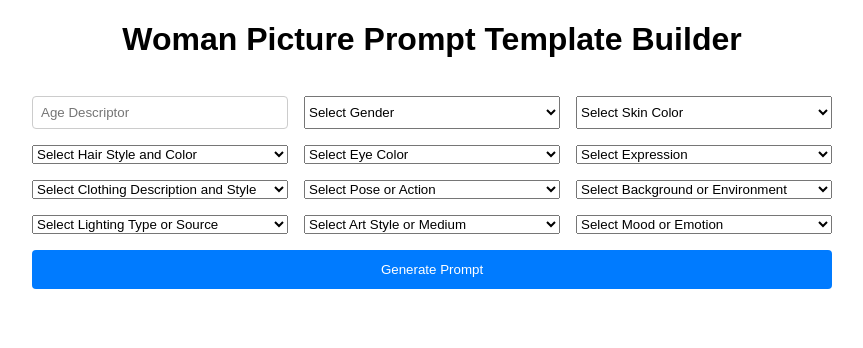
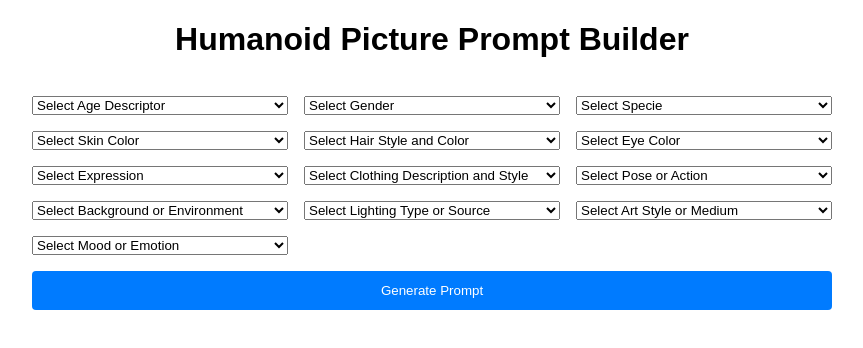
Before and after one commit to nicolasb-git/prompt-template-builder, a React (Create React App) app: page / in a window 1280 px wide. Shown: the top 348 px of the page, without its empty margins (208-1071 px from the left). Built offline with nearby package versions, Linux system fonts and the light colour scheme.

Commit message:
Update specie and age descriptor lists, add Neutral gender, and change title to 'Humanoid Picture Prompt Builder'

```diff
--- a/src/App.js
+++ b/src/App.js
@@ -5,6 +5,7 @@ function App() {
   const [formData, setFormData] = useState({
     ageDescriptor: '',
     gender: '',
+    specie: '',
     skinColor: '',
     hairStyleColor: '',
     eyeColor: '',
@@ -31,6 +32,7 @@ function App() {
     const {
       ageDescriptor,
       gender,
+      specie,
       skinColor,
       hairStyleColor,
       eyeColor,
@@ -43,7 +45,7 @@ function App() {
       moodEmotion,
     } = formData;
 
-    const prompt = `A ${ageDescriptor} ${gender} with ${skinColor} skin, ${hairStyleColor}, ${eyeColor} eyes with ${expression} expression, dressed in ${clothingDescriptionStyle}, ${poseOrAction}, set against ${backgroundEnvironment}, illuminated by ${lightingTypeSource}, in ${artStyleMedium}, evoking a sense of ${moodEmotion}.`;
+    const prompt = `A ${ageDescriptor} years old ${specie} ${gender} with ${skinColor} skin, ${hairStyleColor}, ${eyeColor} eyes with ${expression} expression, dressed in ${clothingDescriptionStyle}, ${poseOrAction}, set against ${backgroundEnvironment}, illuminated by ${lightingTypeSource}, in ${artStyleMedium}, evoking a sense of ${moodEmotion}.`;
     setGeneratedPrompt(prompt);
   };
 
@@ -53,15 +55,53 @@ function App() {
 
   return (
     <div className="App">
-      <h1>Woman Picture Prompt Template Builder</h1>
+      <h1>Humanoid Picture Prompt Builder</h1>
       <div className="form-container">
-        <input
-          type="text"
+        {/* Replace Age Descriptor input with a select list */}
+        <select
           name="ageDescriptor"
-          placeholder="Age Descriptor"
           value={formData.ageDescriptor}
           onChange={handleChange}
-        />
+        >
+          <option value="" disabled>
+            Select Age Descriptor
+          </option>
+          {[
+            "Young",
+            "Old",
+            "Elderly",
+            "Ancient",
+            "Aged",
+            "Youthful",
+            "Juvenile",
+            "Infantile",
+            "Adolescent",
+            "Mature",
+            "Middle-aged",
+            "Senior",
+            "New",
+            "Newborn",
+            "Recent",
+            "Prime (as in 'in their prime')",
+            "Timeless",
+            "Ageless",
+            "Prehistoric",
+            "Vintage",
+            "Antique",
+            "Modern",
+            "Contemporary",
+            "Medieval",
+            "Archaic",
+            "Primeval",
+            "Centenarian",
+            "Millennial",
+            "Geriatric",
+          ].map((age) => (
+            <option key={age} value={age}>
+              {age}
+            </option>
+          ))}
+        </select>
         <select
           name="gender"
           value={formData.gender}
@@ -73,9 +113,85 @@ function App() {
           {[
             "Male",
             "Female",
+            "Neutral",
           ].map((gender) => (
             <option key={gender} value={gender}>
               {gender}
+            </option>
+          ))}
+        </select>
+        <select
+          name="specie"
+          value={formData.specie}
+          onChange={handleChange}
+        >
+          <option value="" disabled>
+            Select Specie
+          </option>
+          {[
+            "Elves",
+            "Dwarves",
+            "Orcs",
+            "Goblins",
+            "Trolls",
+            "Fae (Fairies)",
+            "Giants",
+            "Tieflings",
+            "Dragonborn",
+            "Vulcans",
+            "Klingons",
+            "Time Lords",
+            "Na’vi",
+            "Kryptonians",
+            "Asari",
+            "Twi’leks",
+            "Zabrak",
+            "Replicants",
+            "Synths",
+            "Androids",
+            "Cylons",
+            "Geth",
+            "Mechas (with AI)",
+            "Chiss",
+            "Minbari",
+            "Martians",
+            "Tharks",
+            "Ood",
+            "Bajorans",
+            "Cardassians",
+            "Romulans",
+            "Saiyans",
+            "Namekians",
+            "Hylians",
+            "Argonians",
+            "Khajiit",
+            "Skaven",
+            "Genasi",
+            "Aasimar",
+            "Goliaths",
+            "Shifters",
+            "Warforged",
+            "Quarians",
+            "Salarians",
+            "Turians",
+            "Yautja (Predators)",
+            "Xenomorphs (with humanoid traits)",
+            "Cylons",
+            "Observers (Fringe)",
+            "Eternals (Marvel)",
+            "Deviants (Marvel)",
+            "Skrulls",
+            "Kree",
+            "Inhumans",
+            "Mutants (X-Men)",
+            "Dren (Splice)",
+            "Engineers (Prometheus)",
+            "Morlocks (The Time Machine)",
+            "Eloi (The Time Machine)",
+            "Trisolarans (Three-Body Problem)",
+          ].map((specie) => (
+            <option key={specie} value={specie}>
+              {specie}
             </option>
           ))}
         </select>
```
